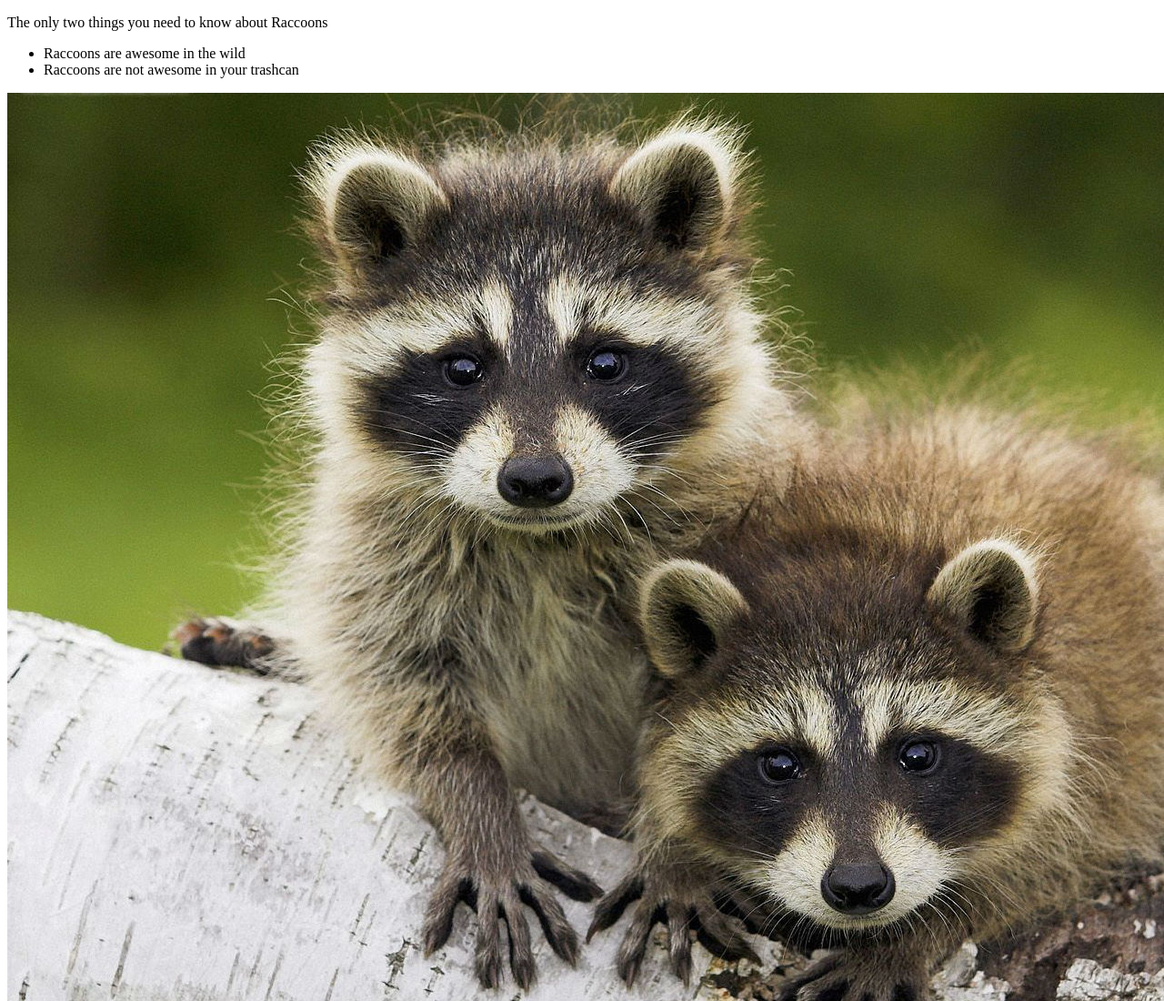
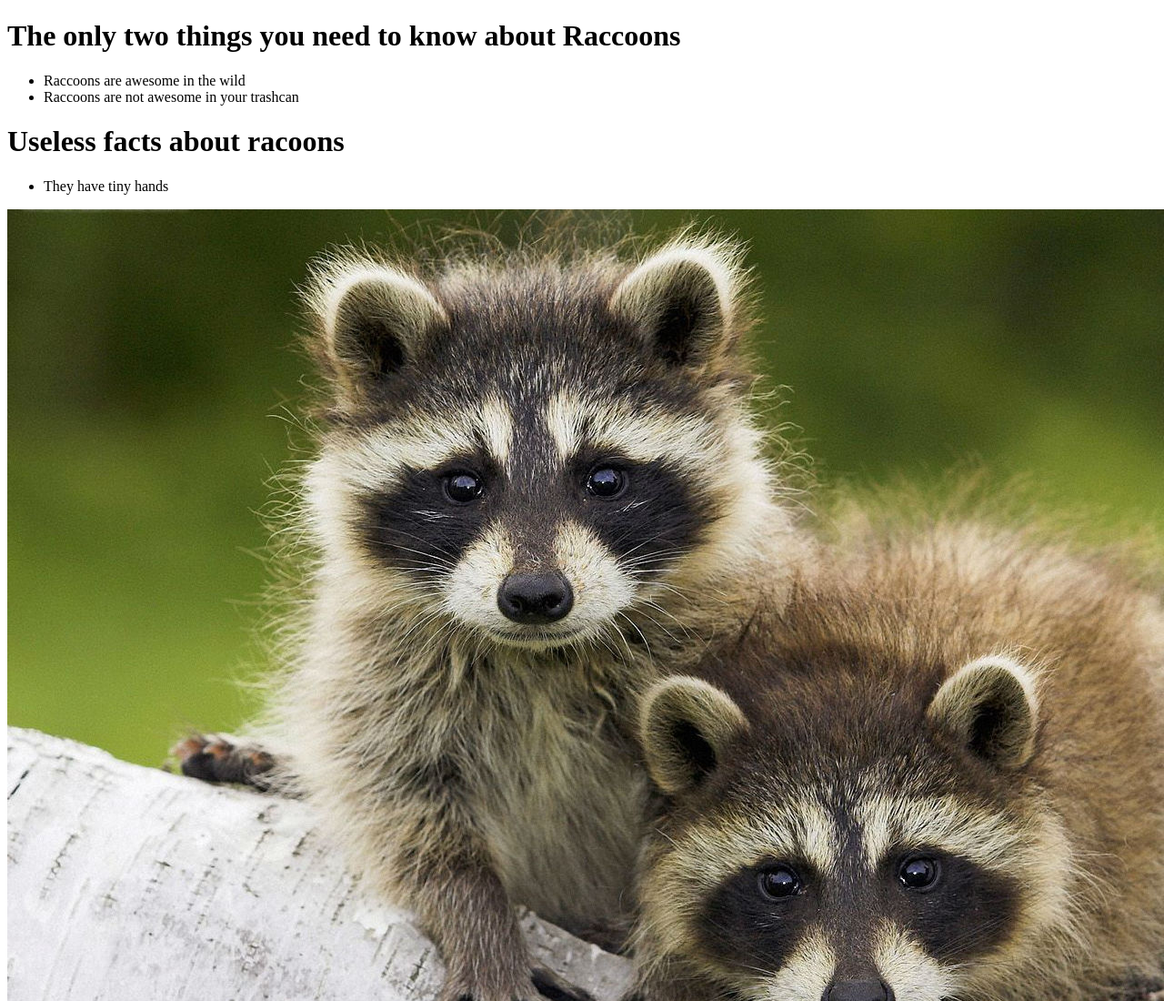
Before and after one commit to matthaxby/Raccoons, a plain HTML site: page index.html in a window 1280 px wide. Shown: the top 1100 px of the page at 91% size. Drawn offline with Linux system fonts and the light colour scheme.

Commit message:
They also have tiny hands

```diff
--- a/index.html
+++ b/index.html
@@ -5,11 +5,15 @@
   <title>Raccoons!</title>
 </head>
 <body>
-<p>The only two things you need to know about Raccoons</p>
+<h1>The only two things you need to know about Raccoons</h1>
 <ul>
   <li>Raccoons are awesome in the wild</li>
   <li>Raccoons are not awesome in your trashcan</li>
 </ul>
+<h1>Useless facts about racoons</h1>
+<ul>
+  <li>They have tiny hands</li>
+</ul>
 <img src="images/raccoon-facts-1.jpg" alt="Raccoon pic">
 </body>
 </html>
```
